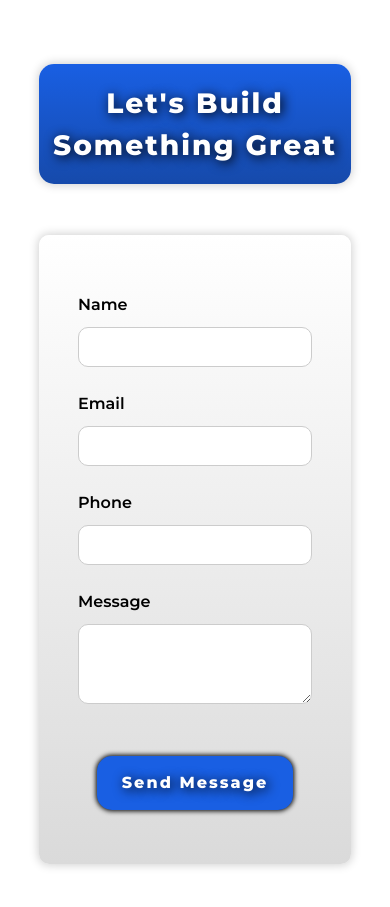
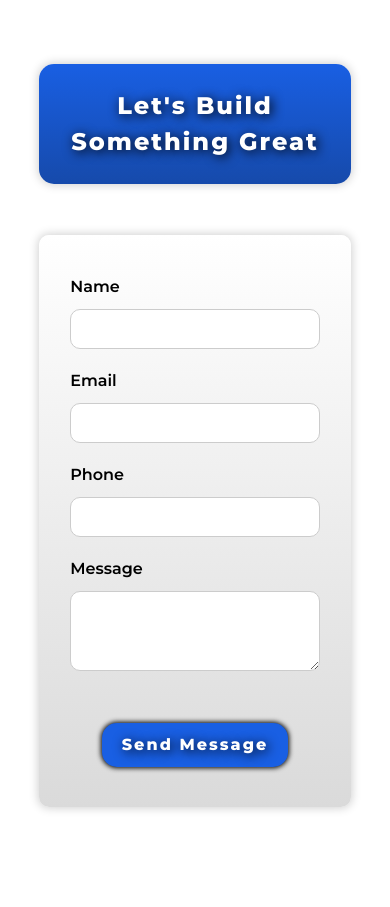
Before and after one commit to nickspiess/portfolio-site, a Next.js app: page /ContactForm in a window 390 px wide. Shown: the part 223-1130 px from the top of the page. Built offline with nearby package versions, Linux system fonts and the light colour scheme; a web font is replaced by a local one.

Commit message:
logo, contact

```diff
--- a/src/pages/Footer.js
+++ b/src/pages/Footer.js
@@ -4,7 +4,7 @@ import styles from '../styles/Footer.module.css';
 import { FaFacebookF, FaTwitter, FaInstagram, FaLinkedinIn, FaGithub } from 'react-icons/fa';
 import Link from 'next/link';
 import Facebook from '../../public/images/FacebookLink.png'
-import Twitter from '../../public/images/TwitterLink.png'
+import X from '../../public/images/x.svg'
 import Insta from '../../public/images/InstaLink.png'
 import LinkedIn from '../../public/images/LinkedInLink.png'
 import GitHub from '../../public/images/GitHubLink.png'
@@ -18,19 +18,19 @@ const Footer = () => {
   return (
     <footer className={styles.footer}>
       <div className={styles.socialMedia}>
-        <a href="https://www.github.com/nickspiess" target="_blank" rel="noopener noreferrer" className={`${styles.floating} ${styles.icon}`}>
+        <a href="https://github.com/nickspiess" target="_blank" rel="noopener noreferrer" className={`${styles.floating} ${styles.icon}`}>
           <Image src={GitHub} width={30} />
         </a>
-        <a href="https://www.twitter.com/realnickspiess" target="_blank" rel="noopener noreferrer" className={`${styles.floating2} ${styles.icon}`}>
-          <Image src={Twitter} width={30} />
+        <a href="https://x.com/realnickspiess" target="_blank" rel="noopener noreferrer" className={`${styles.floating2} ${styles.icon}`}>
+          <Image src={X} width={40} />
         </a>
-        <a href="https://www.linkedin.com/in/realnickspiess" target="_blank" rel="noopener noreferrer" className={`${styles.floating3} ${styles.icon}`}>
+        <a href="https://linkedin.com/in/realnickspiess" target="_blank" rel="noopener noreferrer" className={`${styles.floating3} ${styles.icon}`}>
           <Image src={LinkedIn} width={30} />
         </a>
-        <a href="https://www.instagram.com/realnickspiess" target="_blank" rel="noopener noreferrer" className={`${styles.floating4} ${styles.icon}`}>
+        <a href="https://instagram.com/realnickspiess" target="_blank" rel="noopener noreferrer" className={`${styles.floating4} ${styles.icon}`}>
           <Image src={Insta} width={30} />
         </a>
-        <a href="https://www.facebook.com/realnickspiess" target="_blank" rel="noopener noreferrer" className={`${styles.floating2} ${styles.icon}`}>
+        <a href="https://facebook.com/realnickspiess" target="_blank" rel="noopener noreferrer" className={`${styles.floating2} ${styles.icon}`}>
           <Image src={Facebook} width={30} />
         </a>
       </div>
--- a/src/styles/Contact.module.css
+++ b/src/styles/Contact.module.css
@@ -32,7 +32,7 @@
     flex-direction: column;
   align-items: center;
   margin: auto;
-  height: 100vh;
+  height: auto;
   color: black;
   background: transparent;
   margin-bottom: 50px;
@@ -142,20 +142,34 @@
   @media (max-width: 768px) {
     .sectionContainer {
 
-      margin-bottom: 170px;
+      margin-bottom: 0px;
+      height: auto;
+      margin-bottom: 40px;
     }
 
     .contactForm, .head {
       width: 80vw;
     }
     .contactForm {
-      margin-bottom: 400px;
+      margin-bottom: 0px;
+      padding-top: 20px;
+      padding-bottom: 20px;
+    }
+
+    .formGroup {
+      width: 80%;
+      margin-top: 20px;
+    }
+
+    .contactHeader {
+      font-size: 24px;
+      padding: 20px;
     }
 
   .button {
-    padding: 15px;
-    padding-left: 25px;
-    padding-right: 25px;
+    padding: 10px;
+    padding-left: 20px;
+    padding-right: 20px;
     font-size: 16px;
     letter-spacing: 2px;
   }
```
Also changed, not shown: public/images/x.svg (added).
